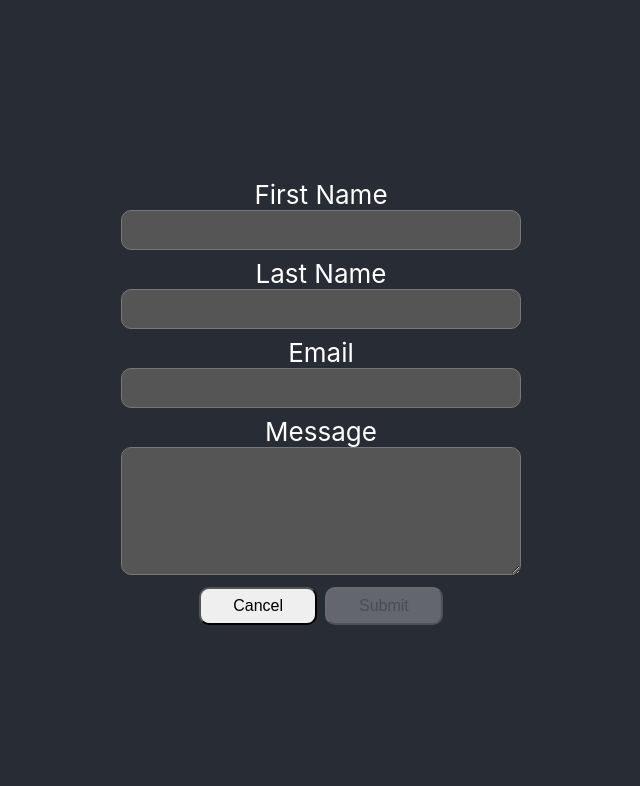
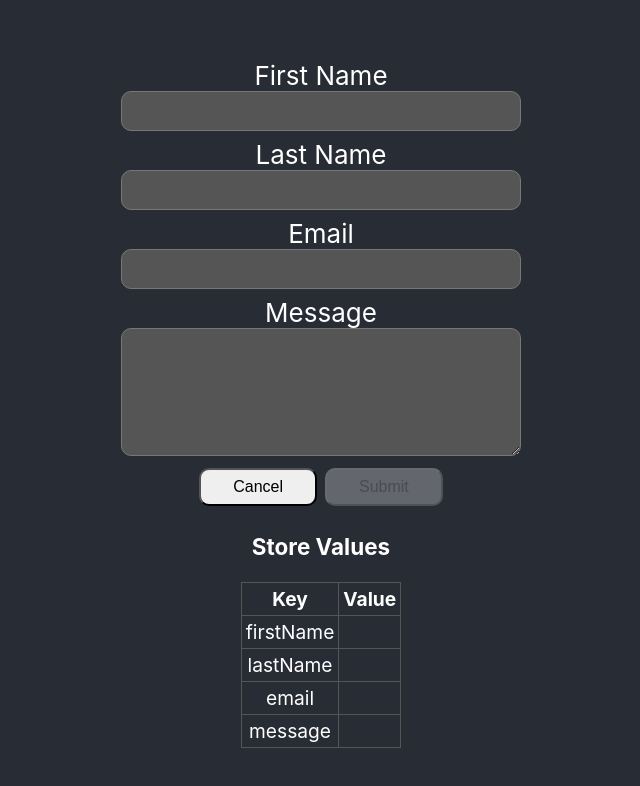
Before and after one commit to mkundos/usecase8_ai, a React (Create React App) app in the folder usecase8_ai/: page / in a window 1280 px wide. Shown: the top 786 px of the page, without its empty margins (319-959 px from the left). Built offline with nearby package versions, Linux system fonts and the light colour scheme.

Commit message:
UC#8 Display values

```diff
--- a/usecase8_ai/src/App.js
+++ b/usecase8_ai/src/App.js
@@ -3,12 +3,14 @@ import { store } from './store/store';
 import FormComponent from './components/FormComponent';
 
 import './App.css';
+import DisplayStore from './components/DisplayStore';
 
 function App() {
     return (
         <Provider store={store}>
             <div className='App'>
                 <FormComponent />
+                <DisplayStore />
             </div>
         </Provider>
     );
--- /dev/null
+++ b/usecase8_ai/src/components/DisplayStore.js
@@ -0,0 +1,32 @@
+import React from 'react';
+import { useSelector } from 'react-redux';
+
+import styles from './DisplayStore.module.css';
+
+const DisplayStore = () => {
+    const state = useSelector((state) => state.form);
+
+    return (
+        <div className={styles.wrapper}>
+            <h3>Store Values</h3>
+            <table>
+                <thead>
+                    <tr>
+                        <th>Key</th>
+                        <th>Value</th>
+                    </tr>
+                </thead>
+                <tbody>
+                    {Object.keys(state).map((key) => (
+                        <tr key={`${key}`}>
+                            <td>{key}</td>
+                            <td>{state[key]}</td>
+                        </tr>
+                    ))}
+                </tbody>
+            </table>
+        </div>
+    );
+};
+
+export default DisplayStore;
--- /dev/null
+++ b/usecase8_ai/src/components/DisplayStore.module.css
@@ -0,0 +1,11 @@
+.wrapper {
+    font-size: 1.2rem;
+}
+
+table,
+td,
+th {
+    border: 1px solid #555;
+    border-collapse: collapse;
+    padding: 0.25rem;
+}
```
Also changed, not shown: 1 other file (tests, documents, lock files or other folders).
